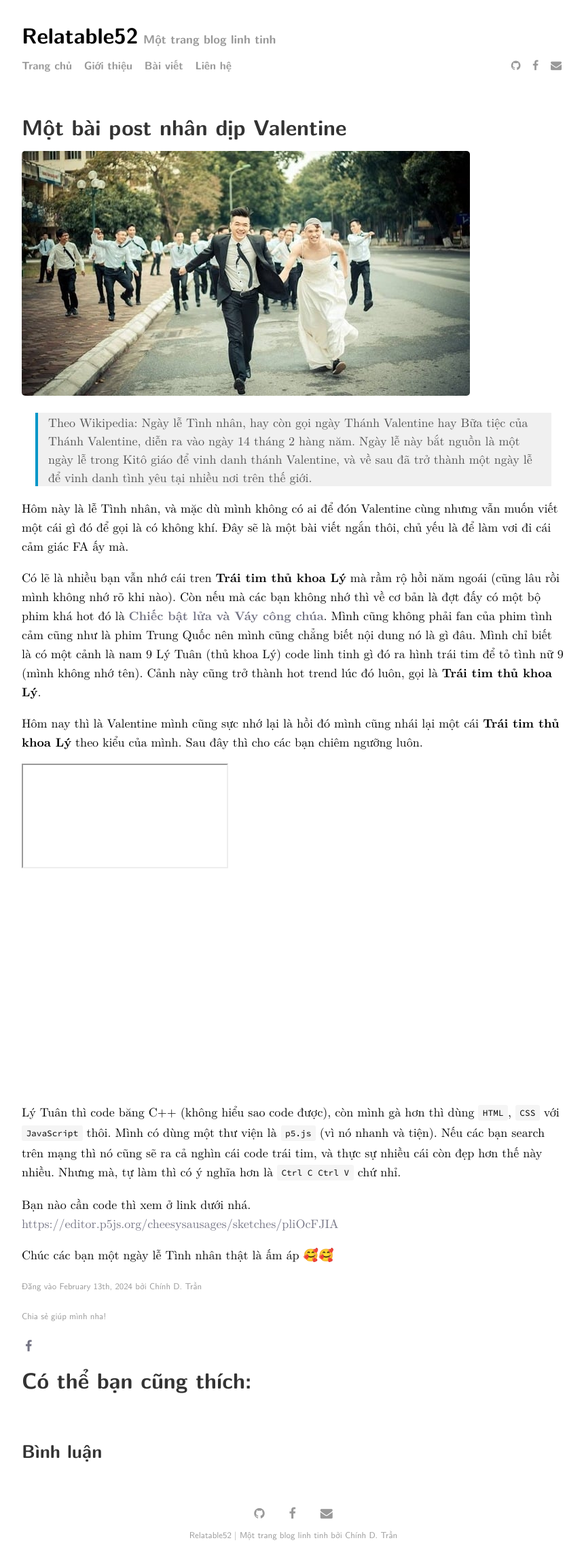
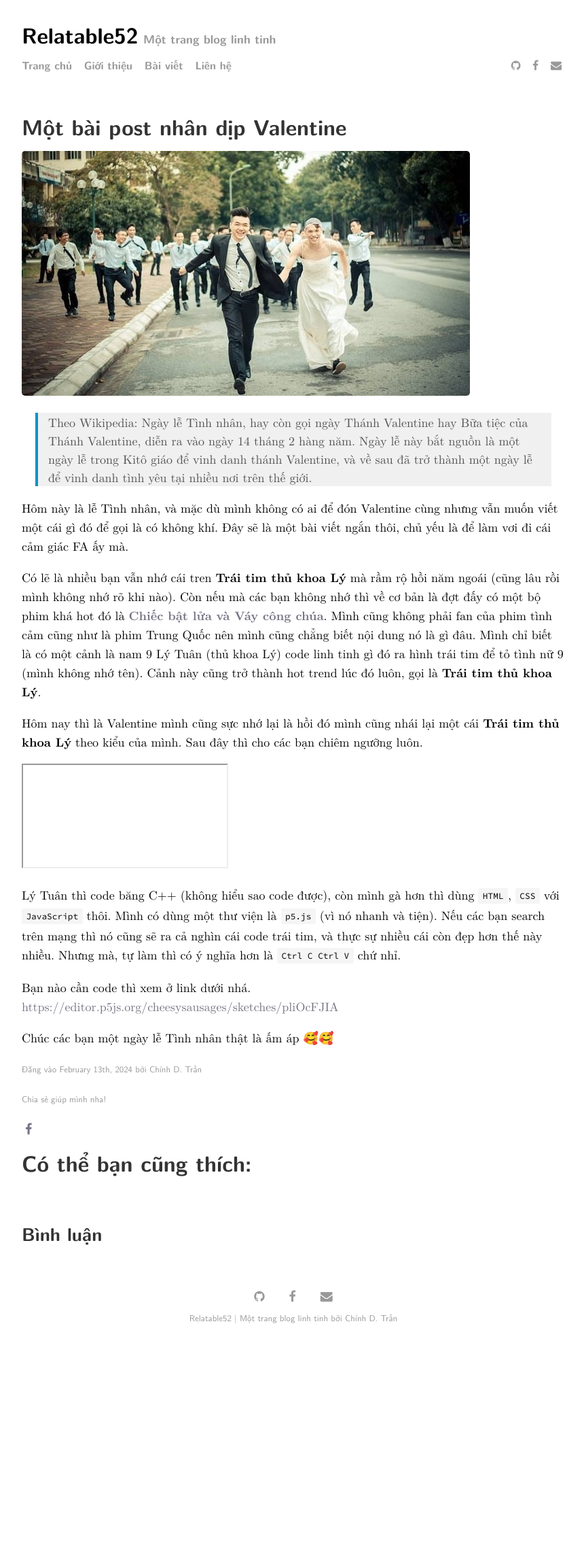
Before and after one commit to relatable52/relatable52.github.io, a Jekyll site: the page built from _posts/2024-02-13-traitimthukhoaly.md, in a window 1280 px wide. Shown: the whole page at 68% size, without its empty margins (208-1068 px from the left). Built offline with Jekyll 4.4.1, drawn with Linux system fonts in a browser that asks for light colours; some web fonts are replaced; after the commit the page ends 1984 px from its top, so only the background shows below that; grey boxes are pictures that could not be loaded.

Commit message:
Update 2024-02-13-traitimthukhoaly.md

```diff
--- a/_posts/2024-02-13-traitimthukhoaly.md
+++ b/_posts/2024-02-13-traitimthukhoaly.md
@@ -14,9 +14,7 @@ Có lẽ là nhiều bạn vẫn nhớ cái tren **Trái tim thủ khoa Lý** m
 
 Hôm nay thì là Valentine mình cũng sực nhớ lại là hồi đó mình cũng nhái lại một cái **Trái tim thủ khoa Lý** theo kiểu của mình. Sau đây thì cho các bạn chiêm ngưỡng luôn.
 
-<div id="traitimthukhoaly" style="height: 30rem; width: 60%; max-height: 70%; min-width: 30rem;">
 <iframe src="https://editor.p5js.org/cheesysausages/full/pliOcFJIA"></iframe>
-</div>
 
 Lý Tuân thì code băng C++ (không hiểu sao code được), còn mình gà hơn thì dùng `HTML`, `CSS` với `JavaScript` thôi. Mình có dùng một thư viện là `p5.js` (vì nó nhanh và tiện). Nếu các bạn search trên mạng thì nó cũng sẽ ra cả nghìn cái code trái tim, và thực sự nhiều cái còn đẹp hơn thế này nhiều. Nhưng mà, tự làm thì có ý nghĩa hơn là `Ctrl C Ctrl V` chứ nhỉ.
 
```
